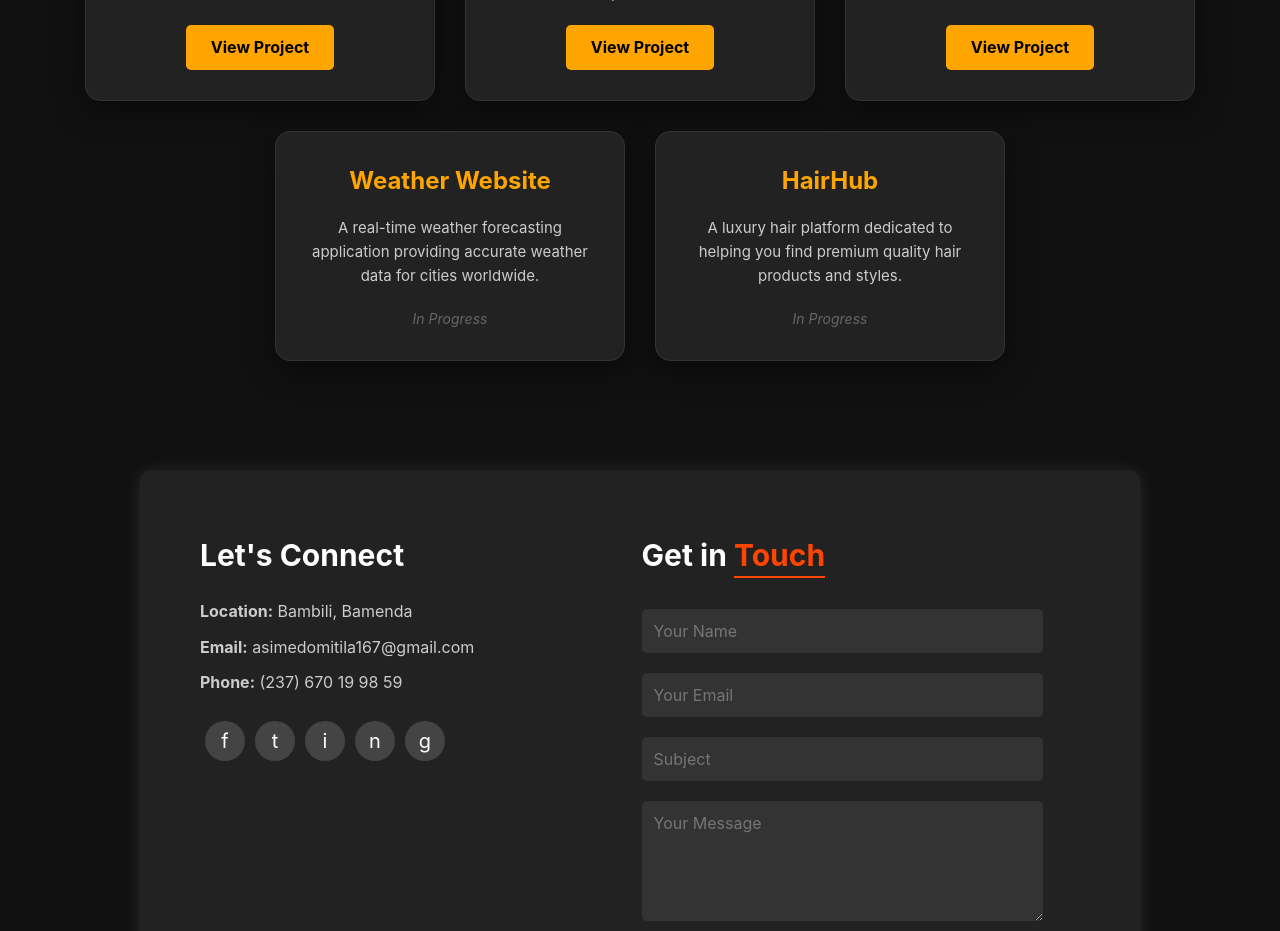
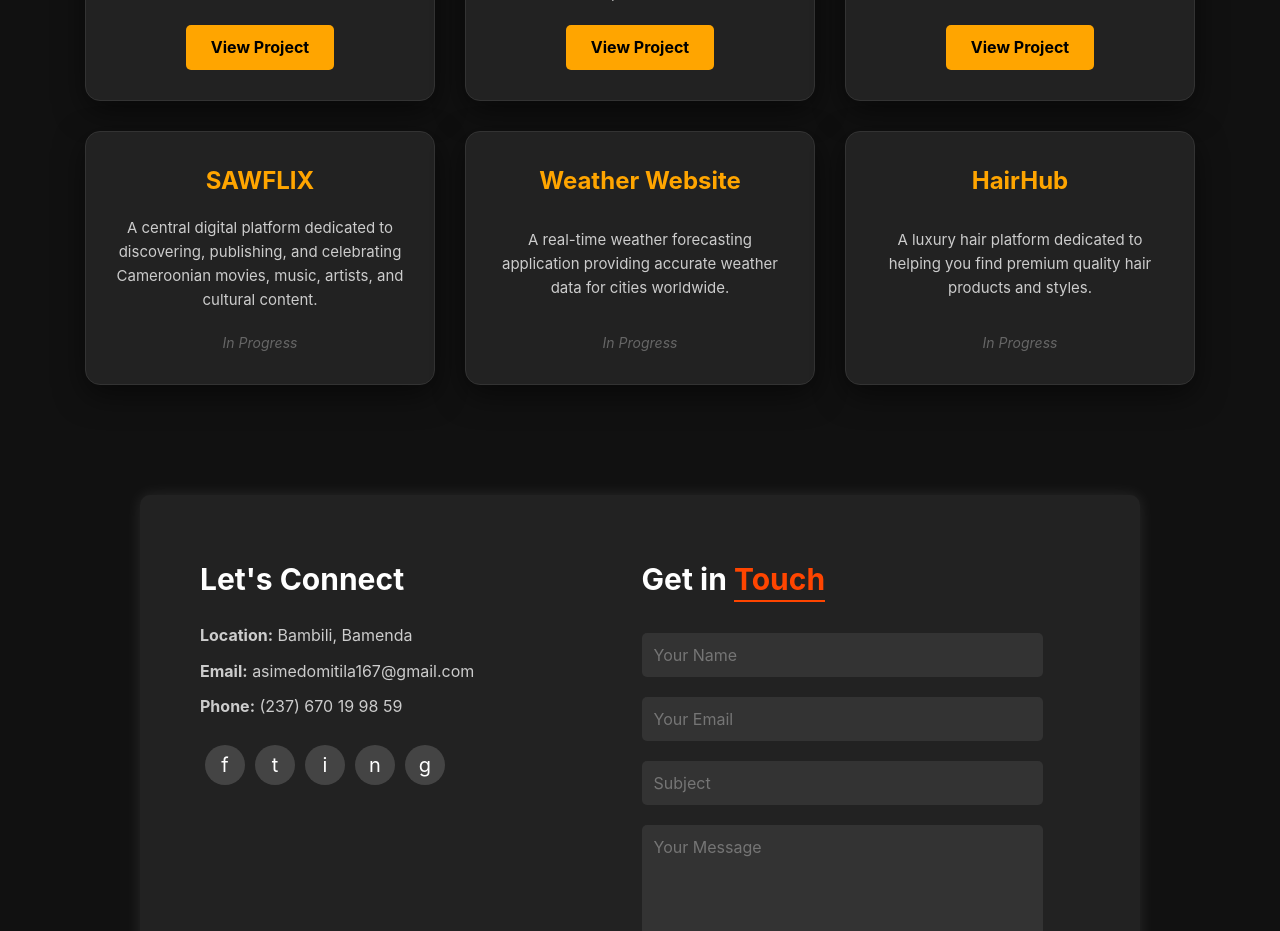
Before and after one commit to Asime670/My-Portfolio, a React (Create React App) app: page / in a window 1280 px wide. Shown: the part 1580-2511 px from the top of the page. Built offline with nearby package versions, Linux system fonts and the light colour scheme; the HTML template or start-up script is replaced by a standard one.

Commit message:
i have added another project to my portfolio

```diff
--- a/src/components/CVModal.js
+++ b/src/components/CVModal.js
@@ -58,7 +58,9 @@ const CVModal = ({ isOpen, onClose }) => {
                             <em>(Dynamically updated from live portfolio)</em>
                         </p>
                         <div className="cv-projects-list">
-                            {projectsData.map((project, index) => (
+                            {[...projectsData]
+                                .sort((a, b) => (b.hasLink ? 1 : 0) - (a.hasLink ? 1 : 0))
+                                .map((project, index) => (
                                 <div className="cv-project-item" key={index}>
                                     <div className="cv-project-header">
                                         <h4>{project.title}</h4>
--- a/src/components/Projects.js
+++ b/src/components/Projects.js
@@ -2,7 +2,8 @@ import React from 'react';
 import { projectsData } from '../data/portfolioData';
 
 const Projects = () => {
-    const projects = projectsData;
+    // Automatically sort so ready-to-view projects come first, and in-progress projects come below
+    const projects = [...projectsData].sort((a, b) => (b.hasLink ? 1 : 0) - (a.hasLink ? 1 : 0));
 
     const handleCardClick = (link, hasLink, e) => {
         if (!hasLink || link === '#') return;
--- a/src/data/portfolioData.js
+++ b/src/data/portfolioData.js
@@ -17,6 +17,7 @@ export const personalInfo = {
 };
 
 export const projectsData = [
+    // Completed / Ready to View Projects
     {
         title: 'Automated-MCQ',
         category: 'Web Application',
@@ -41,6 +42,15 @@ export const projectsData = [
         hasLink: true,
         highlights: 'Recipe search & filter, interactive cooking steps, responsive UI.'
     },
+    // Projects In Progress
+    {
+        title: 'SAWFLIX',
+        category: 'Media & Cultural Ecosystem',
+        description: 'A central digital platform dedicated to discovering, publishing, and celebrating Cameroonian movies, music, artists, and cultural content.',
+        link: '#',
+        hasLink: false,
+        highlights: 'Central digital ecosystem connecting Cameroonian creators with audiences and preserving cultural identity.'
+    },
     {
         title: 'Weather Website',
         category: 'Web Application',
```
